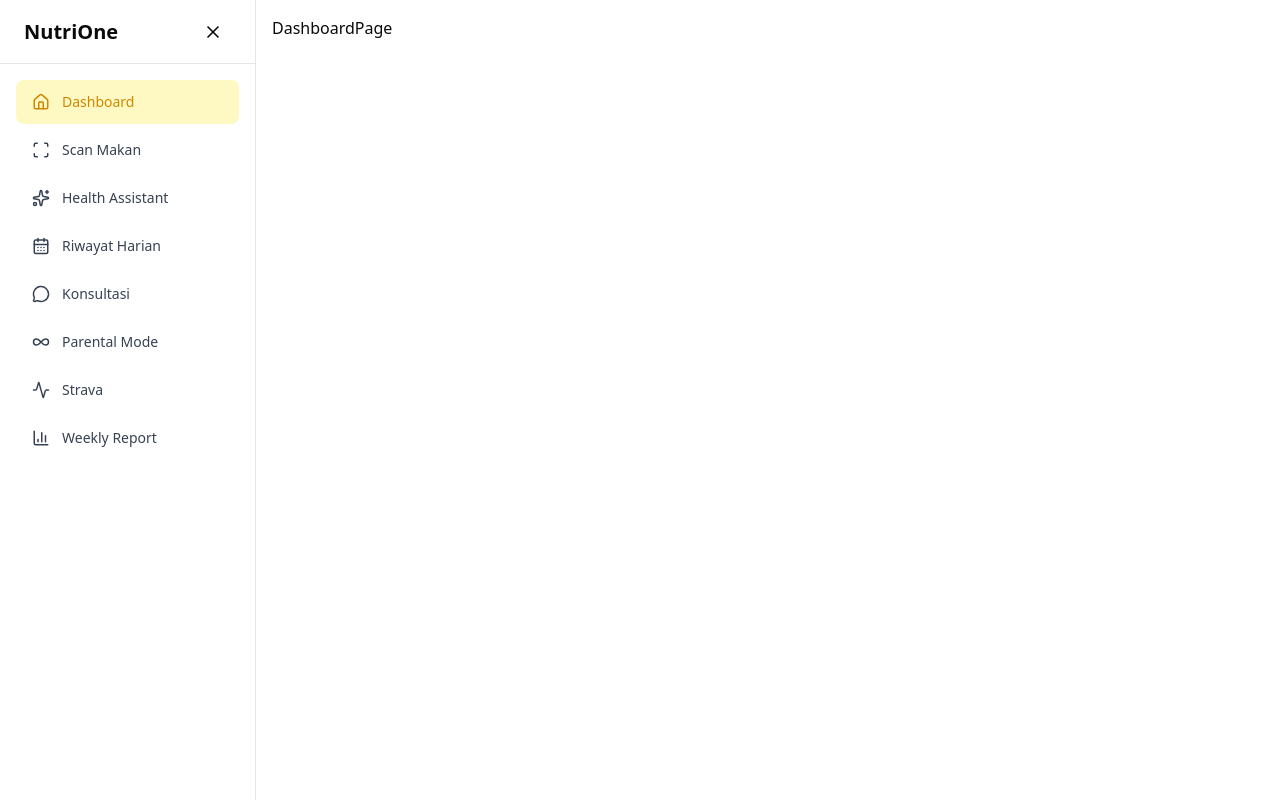
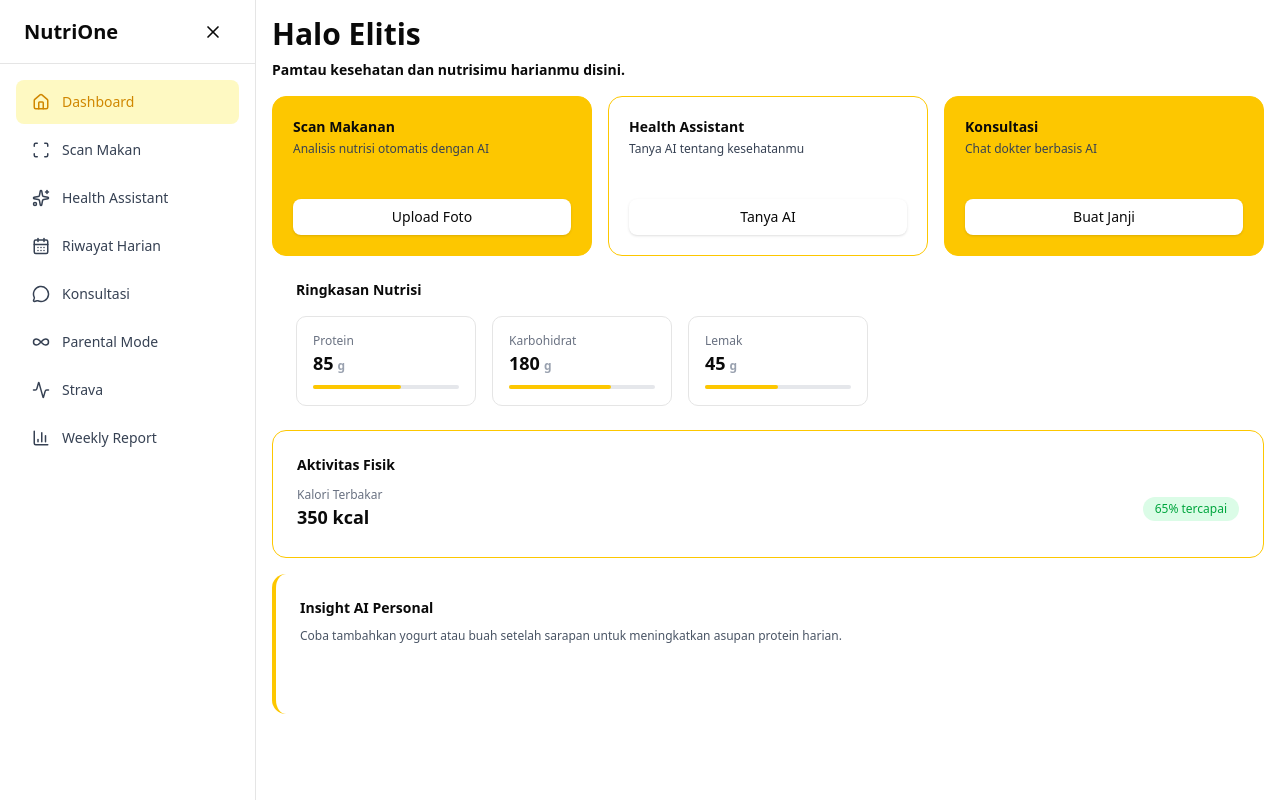
Before and after one commit to axellfumioo/dinacom-frontend, a Next.js app: page /dashboard in a window 1280 px wide. Built offline with nearby package versions, Linux system fonts and the light colour scheme.

Commit message:
UI : Card Dashboard

```diff
--- a/src/app/(dashboard)/dashboard/page.tsx
+++ b/src/app/(dashboard)/dashboard/page.tsx
@@ -1,5 +1,9 @@
 "use client";
 
+import { ActionCard } from '@/components/dashboard/ActionCard';
+import { ActivityCard } from '@/components/dashboard/ActivityCard';
+import { InsightCard } from '@/components/dashboard/AiCard';
+import { NutritionCard } from '@/components/dashboard/NutritionCard';
 import { useSidebarLayout } from '@/components/ui/LayoutClient';
 import React, { useMemo } from 'react'
 
@@ -13,7 +17,44 @@ export default function DashboardPage() {
 
   return (
     <div className={`${containerWidth} mx-auto`}>
-        DashboardPage
+
+    <h1 className='text-3xl font-bold mb-2'>Halo Elitis</h1>
+    <h4 className='text-sm font-semibold mb-4'>Pamtau kesehatan dan nutrisimu harianmu disini.</h4>
+
+        {/* Action Cards */}
+        <div className="grid grid-cols-1 md:grid-cols-3 gap-4">
+        <ActionCard
+          title="Scan Makanan"
+          description="Analisis nutrisi otomatis dengan AI"
+          buttonText="Upload Foto"
+          highlight
+        />
+        <ActionCard
+          title="Health Assistant"
+          description="Tanya AI tentang kesehatanmu"
+          buttonText="Tanya AI"
+        />
+        <ActionCard
+          title="Konsultasi"
+          description="Chat dokter berbasis AI"
+          buttonText="Buat Janji"
+          highlight
+        />
+      </div>
+
+      {/* Nutrition Card */}
+      <div className="bg-white rounded-xl p-6">
+        <h3 className="text-sm font-semibold mb-4">Ringkasan Nutrisi</h3>
+
+        <div className="flex gap-4 flex-wrap">
+          <NutritionCard label="Protein" value={85} unit="g" progress={60} />
+          <NutritionCard label="Karbohidrat" value={180} unit="g" progress={70} />
+          <NutritionCard label="Lemak" value={45} unit="g" progress={50} />
+        </div>
+      </div>
+
+      <ActivityCard />
+      <InsightCard />
     </div>
   )
 }
--- /dev/null
+++ b/src/components/dashboard/ActionCard.tsx
@@ -0,0 +1,31 @@
+export function ActionCard({
+  title,
+  description,
+  buttonText,
+  highlight = false,
+}: {
+  title: string;
+  description: string;
+  buttonText: string;
+  highlight?: boolean;
+}) {
+  return (
+    <div
+      className={`
+        rounded-xl border
+        p-5 flex flex-col justify-between
+        h-40
+        ${highlight ? "bg-yellow-400 border-yellow-400" : "bg-white border-yellow-400"}
+      `}
+    >
+      <div>
+        <h3 className="font-semibold text-sm">{title}</h3>
+        <p className="text-xs mt-1 text-gray-700">{description}</p>
+      </div>
+
+      <button className="mt-4 w-full bg-white text-sm font-medium py-2 rounded-md shadow">
+        {buttonText}
+      </button>
+    </div>
+  );
+}
--- /dev/null
+++ b/src/components/dashboard/ActivityCard.tsx
@@ -0,0 +1,18 @@
+export function ActivityCard() {
+  return (
+    <div className="rounded-xl bg-white border border-yellow-400 p-6 h-32 mb-4">
+      <h3 className="text-sm font-semibold mb-3">Aktivitas Fisik</h3>
+
+      <div className="flex justify-between items-center">
+        <div>
+          <p className="text-xs text-gray-500">Kalori Terbakar</p>
+          <p className="text-lg font-semibold">350 kcal</p>
+        </div>
+
+        <span className="text-xs bg-green-100 text-green-600 px-3 py-1 rounded-full">
+          65% tercapai
+        </span>
+      </div>
+    </div>
+  );
+}
--- /dev/null
+++ b/src/components/dashboard/AiCard.tsx
@@ -0,0 +1,11 @@
+export function InsightCard() {
+  return (
+    <div className="bg-white rounded-xl p-6 h-35 border-l-4 border-yellow-400">
+      <h3 className="text-sm font-semibold mb-2">Insight AI Personal</h3>
+      <p className="text-xs text-gray-600 leading-relaxed">
+        Coba tambahkan yogurt atau buah setelah sarapan
+        untuk meningkatkan asupan protein harian.
+      </p>
+    </div>
+  );
+}
--- /dev/null
+++ b/src/components/dashboard/NutritionCard.tsx
@@ -0,0 +1,28 @@
+export function NutritionCard({
+  label,
+  value,
+  unit,
+  progress,
+}: {
+  label: string;
+  value: number;
+  unit: string;
+  progress: number;
+}) {
+  return (
+    <div className="border rounded-lg p-4 w-45">
+      <p className="text-xs text-gray-500">{label}</p>
+      <p className="font-semibold text-lg">
+        {value}
+        <span className="text-xs text-gray-400 ml-1">{unit}</span>
+      </p>
+
+      <div className="mt-2 h-1 bg-gray-200 rounded">
+        <div
+          className="h-1 bg-yellow-400 rounded"
+          style={{ width: `${progress}%` }}
+        />
+      </div>
+    </div>
+  );
+}
```
